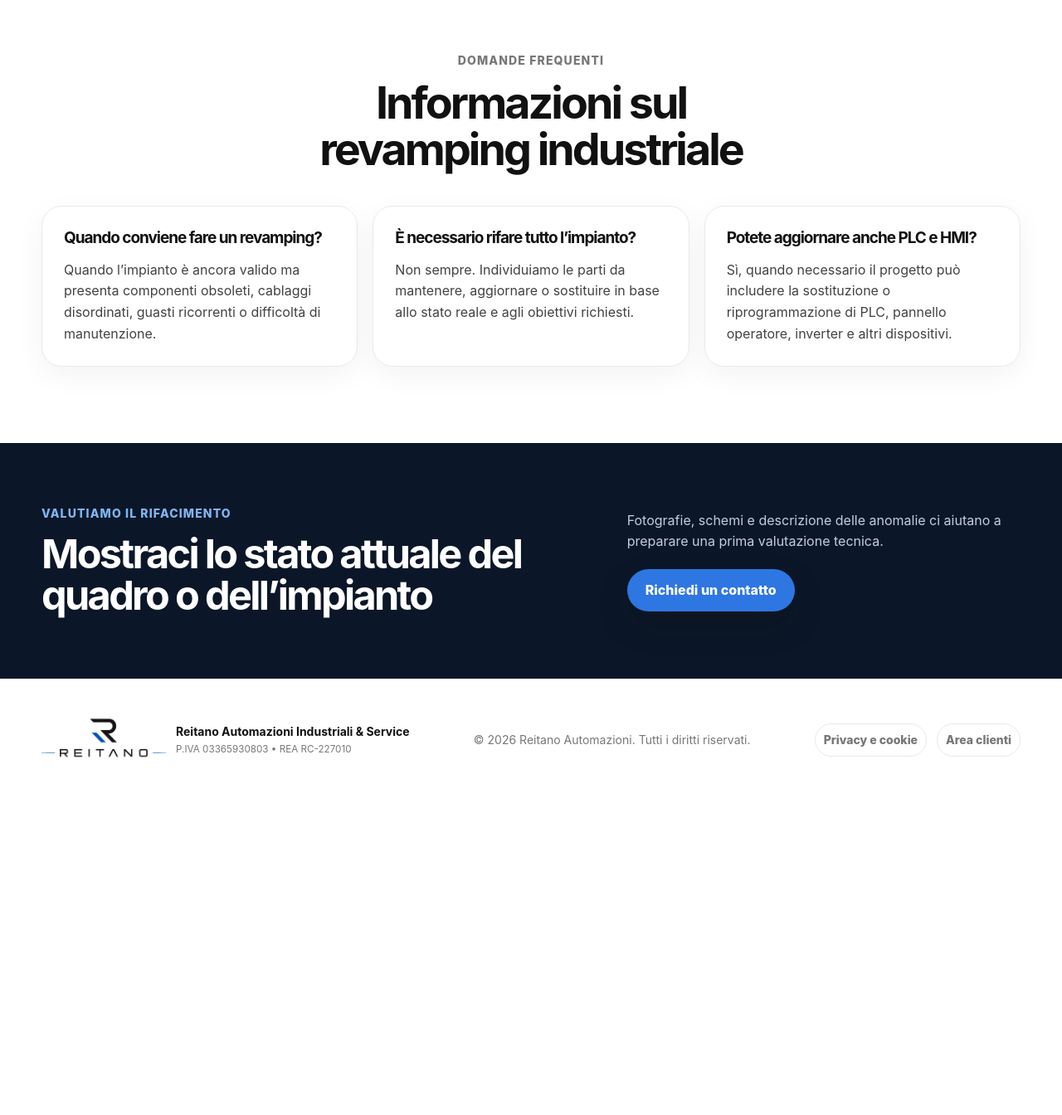
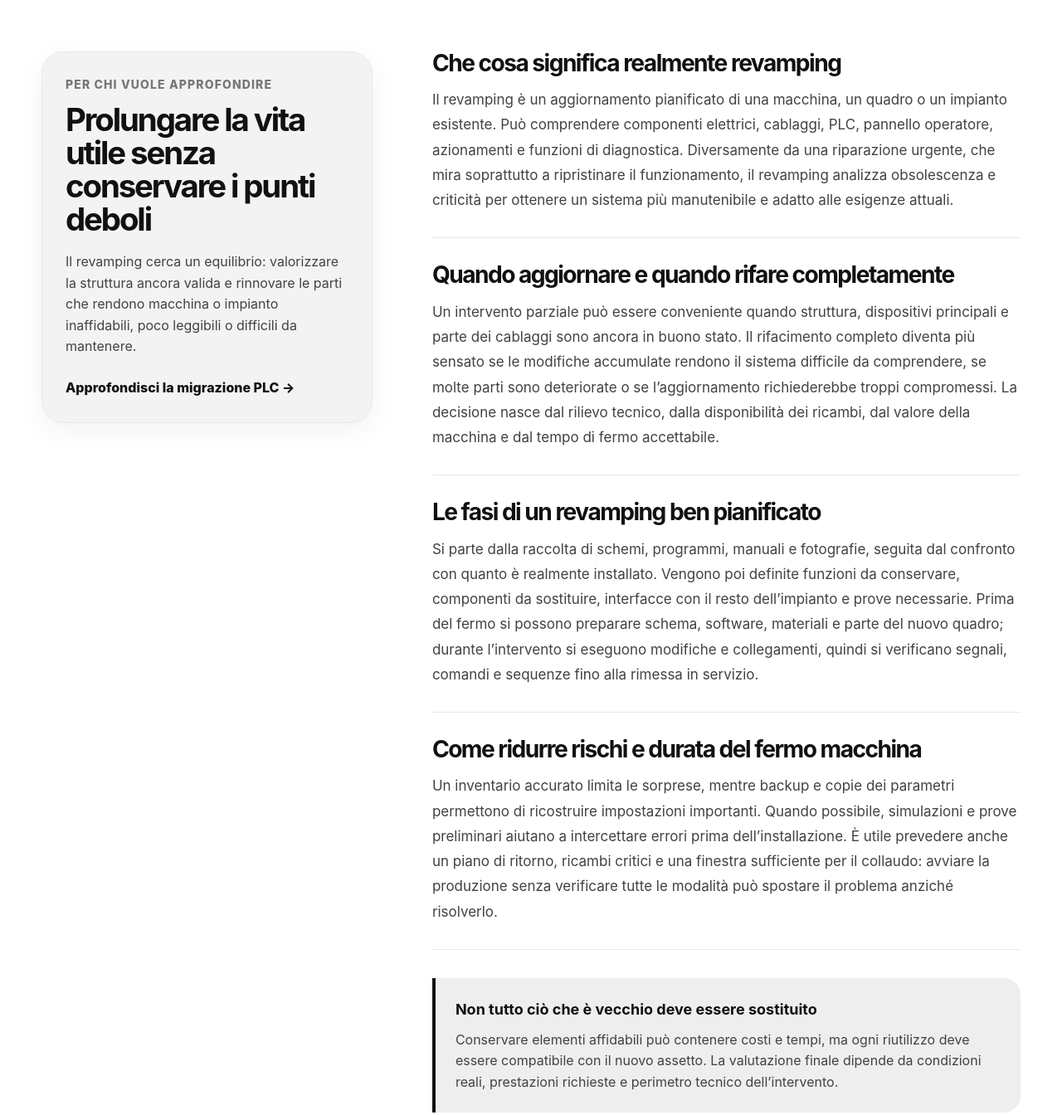
Before and after one commit to Pasco12/automazioni-reitano, a website: page public/servizio-rifacimenti-revamping.html in a window 1280 px wide. Shown: the part 3080-4424 px from the top of the page at 83% size. Before the commit the page ends 4045 px from the top, so only its background shows below. Drawn offline with Linux system fonts and the light colour scheme; no server answers.

Commit message:
Approfondisce la pagina Rifacimenti e revamping

```diff
--- a/public/servizio-rifacimenti-revamping.html
+++ b/public/servizio-rifacimenti-revamping.html
@@ -15,7 +15,7 @@
   <meta property="og:url" content="https://www.automazionireitano.it/servizi/rifacimenti-revamping">
   <meta property="og:image" content="https://www.automazionireitano.it/img/industrial-diagnostics-revamping.webp">
   <link rel="icon" href="/favicon.svg?v=revamping-v1" type="image/svg+xml">
-  <link rel="stylesheet" href="/css/style.css?v=revamping-v1">
+  <link rel="stylesheet" href="/css/style.css?v=revamping-editorial-v2">
   <script type="application/ld+json">
   {
     "@context":"https://schema.org",
@@ -107,6 +107,39 @@
       </div>
     </section>
 
+    <section class="section-pad editorial-reading" id="approfondimento">
+      <div class="container editorial-reading-grid">
+        <aside class="editorial-index reveal">
+          <p class="section-kicker">Per chi vuole approfondire</p>
+          <h2>Prolungare la vita utile senza conservare i punti deboli</h2>
+          <p>Il revamping cerca un equilibrio: valorizzare la struttura ancora valida e rinnovare le parti che rendono macchina o impianto inaffidabili, poco leggibili o difficili da mantenere.</p>
+          <a class="text-link" href="/servizi/programmazione-plc">Approfondisci la migrazione PLC →</a>
+        </aside>
+        <div class="editorial-copy reveal">
+          <article>
+            <h3>Che cosa significa realmente revamping</h3>
+            <p>Il revamping è un aggiornamento pianificato di una macchina, un quadro o un impianto esistente. Può comprendere componenti elettrici, cablaggi, PLC, pannello operatore, azionamenti e funzioni di diagnostica. Diversamente da una riparazione urgente, che mira soprattutto a ripristinare il funzionamento, il revamping analizza obsolescenza e criticità per ottenere un sistema più manutenibile e adatto alle esigenze attuali.</p>
+          </article>
+          <article>
+            <h3>Quando aggiornare e quando rifare completamente</h3>
+            <p>Un intervento parziale può essere conveniente quando struttura, dispositivi principali e parte dei cablaggi sono ancora in buono stato. Il rifacimento completo diventa più sensato se le modifiche accumulate rendono il sistema difficile da comprendere, se molte parti sono deteriorate o se l’aggiornamento richiederebbe troppi compromessi. La decisione nasce dal rilievo tecnico, dalla disponibilità dei ricambi, dal valore della macchina e dal tempo di fermo accettabile.</p>
+          </article>
+          <article>
+            <h3>Le fasi di un revamping ben pianificato</h3>
+            <p>Si parte dalla raccolta di schemi, programmi, manuali e fotografie, seguita dal confronto con quanto è realmente installato. Vengono poi definite funzioni da conservare, componenti da sostituire, interfacce con il resto dell’impianto e prove necessarie. Prima del fermo si possono preparare schema, software, materiali e parte del nuovo quadro; durante l’intervento si eseguono modifiche e collegamenti, quindi si verificano segnali, comandi e sequenze fino alla rimessa in servizio.</p>
+          </article>
+          <article>
+            <h3>Come ridurre rischi e durata del fermo macchina</h3>
+            <p>Un inventario accurato limita le sorprese, mentre backup e copie dei parametri permettono di ricostruire impostazioni importanti. Quando possibile, simulazioni e prove preliminari aiutano a intercettare errori prima dell’installazione. È utile prevedere anche un piano di ritorno, ricambi critici e una finestra sufficiente per il collaudo: avviare la produzione senza verificare tutte le modalità può spostare il problema anziché risolverlo.</p>
+          </article>
+          <div class="editorial-note">
+            <strong>Non tutto ciò che è vecchio deve essere sostituito</strong>
+            <p>Conservare elementi affidabili può contenere costi e tempi, ma ogni riutilizzo deve essere compatibile con il nuovo assetto. La valutazione finale dipende da condizioni reali, prestazioni richieste e perimetro tecnico dell’intervento.</p>
+          </div>
+        </div>
+      </div>
+    </section>
+
     <section class="section-pad service-faq">
       <div class="container">
         <div class="section-head centered reveal"><p class="section-kicker">Domande frequenti</p><h2>Informazioni sul revamping industriale</h2></div>
```
